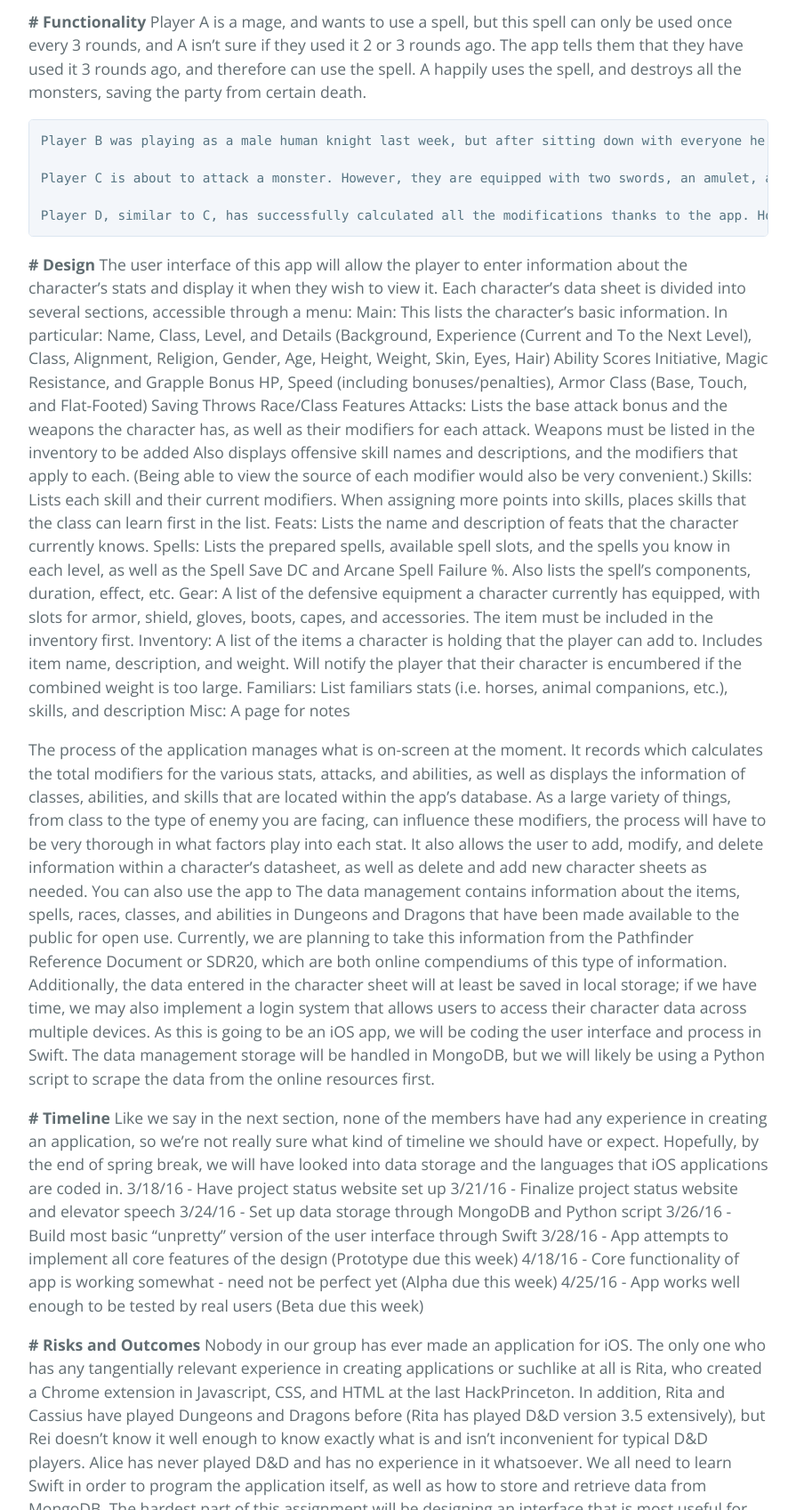
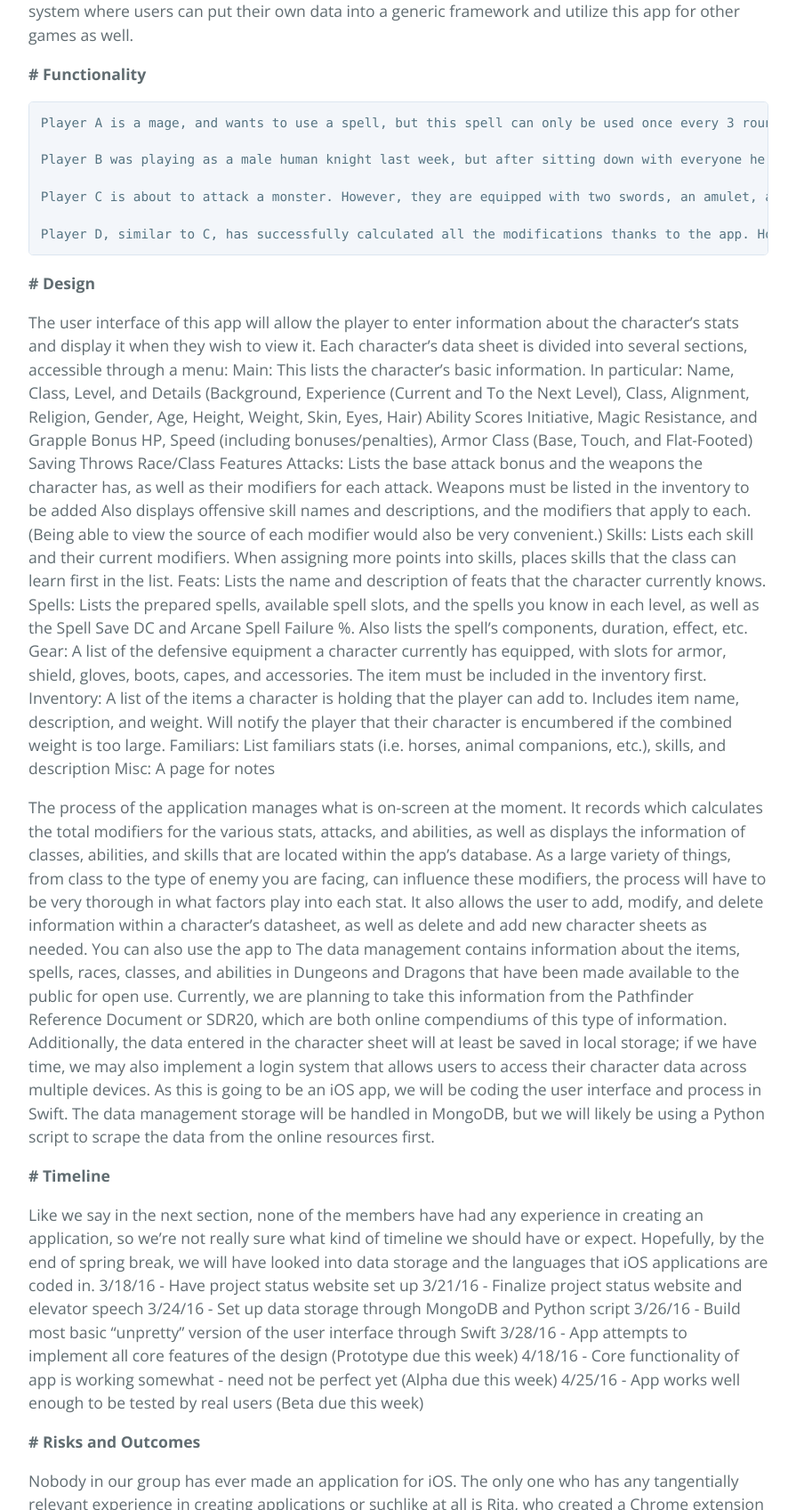
Before and after one commit to jlnloveflute/DnD-Helper, a plain HTML site: page index.html in a window 1280 px wide. Shown: the part 1103-2800 px from the top of the page at 89% size, without its empty margins (192-1087 px from the left). Drawn offline with nearby package versions, Linux system fonts and the light colour scheme.

```diff
--- a/index.html
+++ b/index.html
@@ -23,8 +23,7 @@
 <a id="overview" class="anchor" href="#overview" aria-hidden="true"><span aria-hidden="true" class="octicon octicon-link"></span></a><strong>Overview</strong>
 </h1>
 
-<pre><code>Our project is an application for iOS that is meant to be a tabletop RPG helper. This application will keep track of each character’s stats, as well as the multitude of modifications that keep changing over the course of the game. It will also automatically calculate and randomize the dice roll for the player, eliminating the need to do so manually each time an action is taken.
-</code></pre>
+<p>Our project is an application for iOS that is meant to be a tabletop RPG helper. This application will keep track of each character’s stats, as well as the multitude of modifications that keep changing over the course of the game. It will also automatically calculate and randomize the dice roll for the player, eliminating the need to do so manually each time an action is taken. </p>
 
 <h1>
 <a id="requirements-and-target-audiences" class="anchor" href="#requirements-and-target-audiences" aria-hidden="true"><span aria-hidden="true" class="octicon octicon-link"></span></a><strong>Requirements and Target Audiences</strong>
@@ -42,18 +41,20 @@
 
 <p>While our system will provide data for D&amp;D version 3.5, if we have time we hope to implement a system where users can put their own data into a generic framework and utilize this app for other games as well.</p>
 
-<p><strong># Functionality</strong>
-    Player A is a mage, and wants to use a spell, but this spell can only be used once every 3 rounds, and A isn’t sure if they used it 2 or 3 rounds ago. The app tells them that they have used it 3 rounds ago, and therefore can use the spell. A happily uses the spell, and destroys all the monsters, saving the party from certain death.</p>
+<p><strong># Functionality</strong></p>
 
-<pre><code>Player B was playing as a male human knight last week, but after sitting down with everyone he changes his mind--he wants to play as his other persona, an elf rogue today. B then pulls up the app and selects his other character sheet. Problem solved, no need to go home and grab the other character sheet.
+<pre><code>Player A is a mage, and wants to use a spell, but this spell can only be used once every 3 rounds, and A isn’t sure if they used it 2 or 3 rounds ago. The app tells them that they have used it 3 rounds ago, and therefore can use the spell. A happily uses the spell, and destroys all the monsters, saving the party from certain death.
+
+Player B was playing as a male human knight last week, but after sitting down with everyone he changes his mind--he wants to play as his other persona, an elf rogue today. B then pulls up the app and selects his other character sheet. Problem solved, no need to go home and grab the other character sheet.
 
 Player C is about to attack a monster. However, they are equipped with two swords, an amulet, an active buff, and two passive buffs. Oh, and it’s raining. Fear not! The app does all the calculations and rolls the dice for C. The attack has failed, but C is relieved that they did not have to waste their time calculating for this unsuccessful attempt.
 
 Player D, similar to C, has successfully calculated all the modifications thanks to the app. However, D is oldschool. He likes rolling his own dice. The app does the calculations for him and lets him select the option to roll the dice himself. D is happy.
 </code></pre>
 
-<p><strong># Design</strong>
-The user interface of this app will allow the player to enter information about the character’s stats and display it when they wish to view it. Each character’s data sheet is divided into several sections, accessible through a menu:
+<p><strong># Design</strong></p>
+
+<p>The user interface of this app will allow the player to enter information about the character’s stats and display it when they wish to view it. Each character’s data sheet is divided into several sections, accessible through a menu:
 Main: This lists the character’s basic information. In particular:
 Name, Class, Level, and Details (Background, Experience (Current and To the Next Level), Class, Alignment, Religion, Gender, Age, Height, Weight, Skin, Eyes, Hair)
 Ability Scores
@@ -76,8 +77,9 @@
 The data management contains information about the items, spells, races, classes, and abilities in Dungeons and Dragons that have been made available to the public for open use. Currently, we are planning to take this information from the Pathfinder Reference Document or SDR20, which are both online compendiums of this type of information. Additionally, the data entered in the character sheet will at least be saved in local storage; if we have time, we may also implement a login system that allows users to access their character data across multiple devices.
 As this is going to be an iOS app, we will be coding the user interface and process in Swift. The data management storage will be handled in MongoDB, but we will likely be using a Python script to scrape the data from the online resources first.</p>
 
-<p><strong># Timeline</strong>
-Like we say in the next section, none of the members have had any experience in creating an application, so we’re not really sure what kind of timeline we should have or expect. Hopefully, by the end of spring break, we will have looked into data storage and the languages that iOS applications are coded in.
+<p><strong># Timeline</strong></p>
+
+<p>Like we say in the next section, none of the members have had any experience in creating an application, so we’re not really sure what kind of timeline we should have or expect. Hopefully, by the end of spring break, we will have looked into data storage and the languages that iOS applications are coded in.
 3/18/16 - Have project status website set up
 3/21/16 - Finalize project status website and elevator speech
 3/24/16 - Set up data storage through MongoDB and Python script
@@ -86,8 +88,9 @@
 4/18/16 - Core functionality of app is working somewhat - need not be perfect yet (Alpha due this week)
 4/25/16 - App works well enough to be tested by real users (Beta due this week)</p>
 
-<p><strong># Risks and Outcomes</strong>
-Nobody in our group has ever made an application for iOS. The only one who has any tangentially relevant experience in creating applications or suchlike at all is Rita, who created a Chrome extension in Javascript, CSS, and HTML at the last HackPrinceton. In addition, Rita and Cassius have played Dungeons and Dragons before (Rita has played D&amp;D version 3.5 extensively), but Rei doesn’t know it well enough to know exactly what is and isn’t inconvenient for typical D&amp;D players. Alice has never played D&amp;D and has no experience in it whatsoever.
+<p><strong># Risks and Outcomes</strong></p>
+
+<p>Nobody in our group has ever made an application for iOS. The only one who has any tangentially relevant experience in creating applications or suchlike at all is Rita, who created a Chrome extension in Javascript, CSS, and HTML at the last HackPrinceton. In addition, Rita and Cassius have played Dungeons and Dragons before (Rita has played D&amp;D version 3.5 extensively), but Rei doesn’t know it well enough to know exactly what is and isn’t inconvenient for typical D&amp;D players. Alice has never played D&amp;D and has no experience in it whatsoever.
 We all need to learn Swift in order to program the application itself, as well as how to store and retrieve data from MongoDB.
 The hardest part of this assignment will be designing an interface that is most useful for players, as there is only so much information we can show on an iPhone screen at once. Having our beta up as soon as possible and getting a lot of people to test it out is key.</p>
 
```
Also changed, not shown: params.json (+1 -1 lines).
